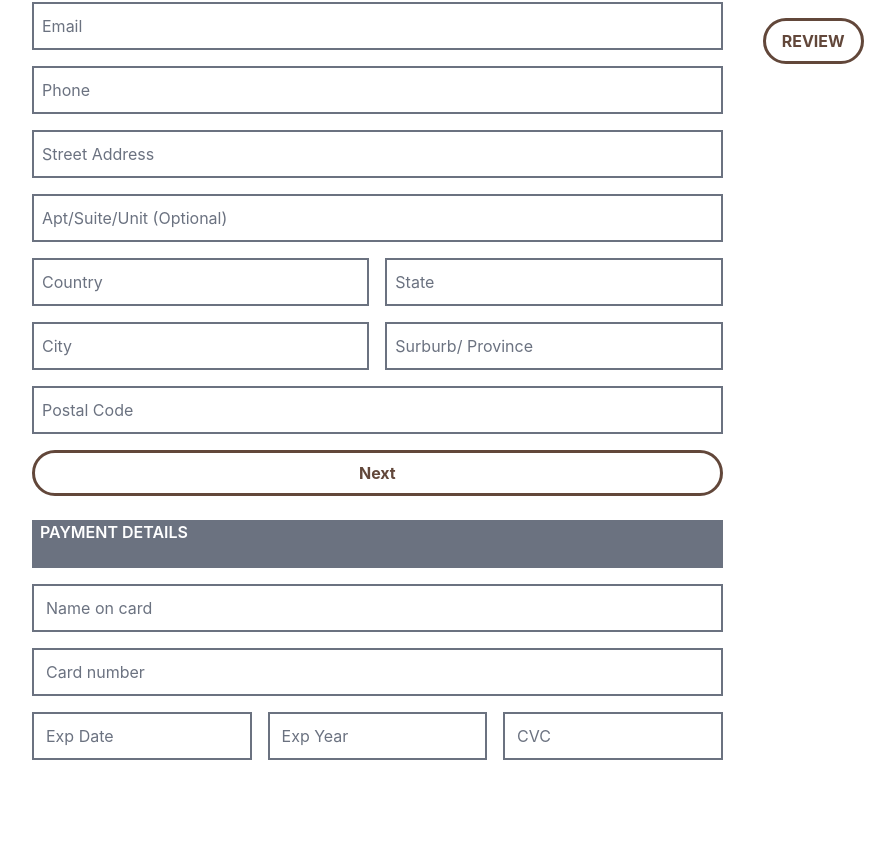
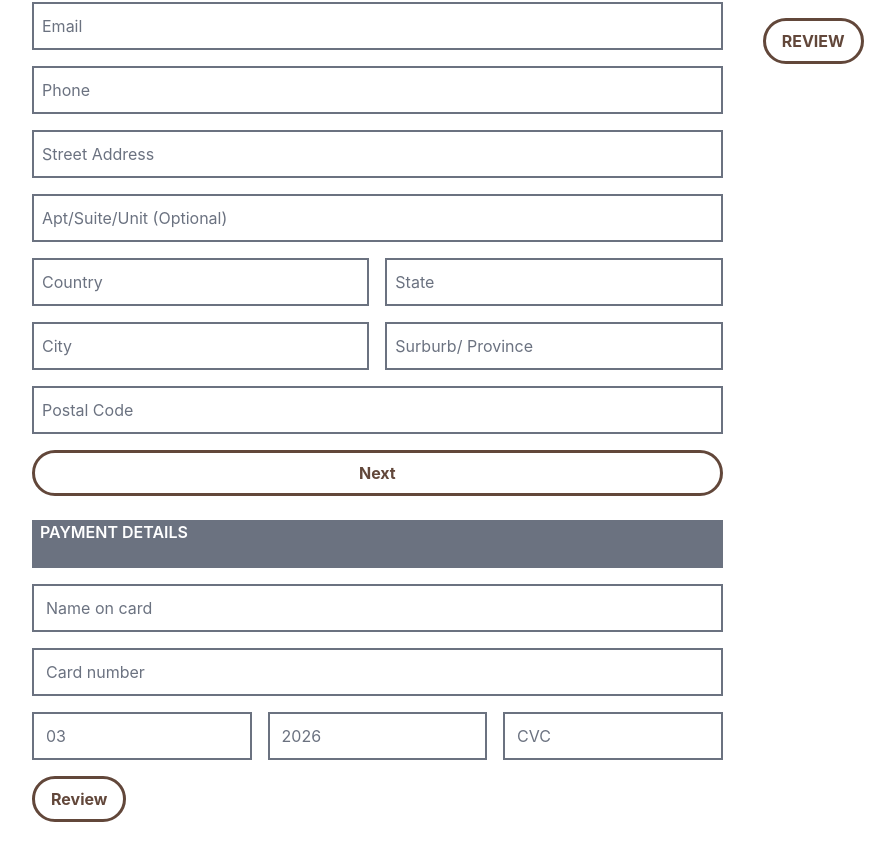
Before and after one commit to TotoroSyd/MochiMachi, a React (Create React App) app: page /checkout in a window 1280 px wide. Shown: the part 222-1082 px from the top of the page, without its empty margins (80-975 px from the left). Before the commit the page ends 1030 px from the top, so only its background shows below. Built offline with nearby package versions, Linux system fonts and the light colour scheme.

Commit message:
Add interface, functions to capture value in Payment Details form

```diff
--- a/src/components/Payment.tsx
+++ b/src/components/Payment.tsx
@@ -1,4 +1,49 @@
+import React, { useState } from "react";
+import { Link } from "react-router-dom";
+
+interface PaymentDetails {
+  cardName: string;
+  cardNumber: string;
+  expDate: string;
+  expYear: string;
+  cvc: string;
+}
+
 export default function Payment() {
+  let [cardName, setCardName] = useState<string>("");
+  let [cardNumber, setCardNumber] = useState<string>("");
+  let [expDate, setExpDate] = useState<string>("");
+  let [expYear, setExpYear] = useState<string>("");
+  let [cvc, setCvc] = useState("");
+  let [payment, setPayment] = useState<PaymentDetails | null>(null);
+
+  // Functions
+  function getCardName(ev: React.ChangeEvent<HTMLInputElement>) {
+    setCardName(ev.target.value);
+  }
+
+  function getCardNumber(ev: React.ChangeEvent<HTMLInputElement>) {
+    setCardNumber(ev.target.value);
+  }
+
+  function getExpDate(ev: React.ChangeEvent<HTMLInputElement>) {
+    setExpDate(ev.target.value);
+  }
+
+  function getExpYear(ev: React.ChangeEvent<HTMLInputElement>) {
+    setExpYear(ev.target.value);
+  }
+
+  function getCvc(ev: React.ChangeEvent<HTMLInputElement>) {
+    setCvc(ev.target.value);
+  }
+
+  function submitPaymentDetails(ev: React.MouseEvent<HTMLButtonElement>) {
+    // No ev.preventDefault(); to allow Review page to load
+    setPayment({ cardName, cardNumber, expDate, expYear, cvc });
+    console.log(payment);
+  }
+
   return (
     <div className="py-6 grid gap-y-4">
       <h1 className="font-semibold h-12 bg-gray-500 text-white pl-2">
@@ -9,25 +54,43 @@ export default function Payment() {
         className="w-full border-2 h-12"
         placeholder="Name on card"
         type="text"
+        onChange={getCardName}
       ></input>
       <input
         className="w-full border-2 h-12"
         placeholder="Card number"
         type="text"
+        onChange={getCardNumber}
       ></input>
       <div className="grid grid-cols-3 gap-4">
         <input
-          placeholder="Exp Date"
+          placeholder="03"
           type="text"
           className="border-2 h-12"
+          onChange={getExpDate}
         ></input>
         <input
-          placeholder="Exp Year"
+          placeholder="2026"
           type="text"
           className="border-2 h-12"
+          onChange={getExpYear}
         ></input>
-        <input placeholder="CVC" type="text" className="border-2 h-12"></input>
+        <input
+          placeholder="CVC"
+          type="text"
+          className="border-2 h-12"
+          onChange={getCvc}
+        ></input>
       </div>
+      <Link to="/review">
+        <button
+          type="submit"
+          className="button bg-transparent font-bold py-2 px-4 rounded-full"
+          onClick={submitPaymentDetails}
+        >
+          Review
+        </button>
+      </Link>
     </div>
   );
 }
--- a/src/components/Shipping.tsx
+++ b/src/components/Shipping.tsx
@@ -1,4 +1,5 @@
 import React, { useState } from "react";
+import { Link } from "react-router-dom";
 
 interface DeliveryContact {
   firstName: string;
```
